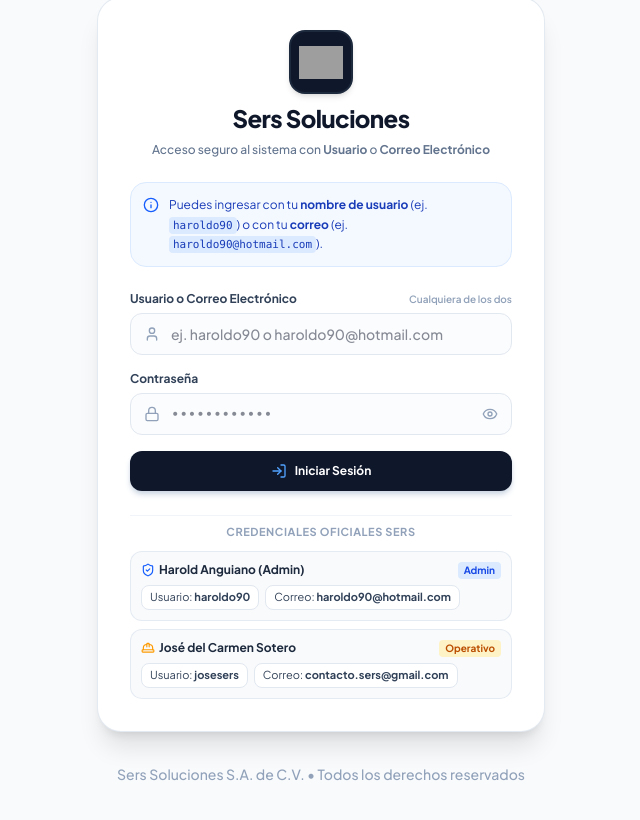
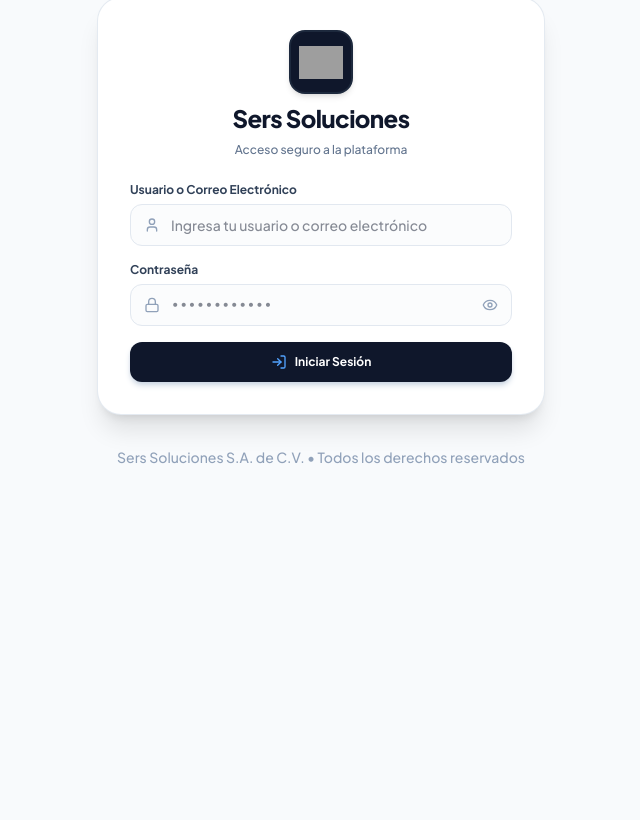
Before and after one commit to haroldove90-spec/Limp-ieza, a React (Vite) app: page / in a window 1280 px wide. Shown: the part 320-1140 px from the top of the page, without its empty margins (319-959 px from the left). After the commit the page ends 851 px from the top, so only its background shows below. Built offline with nearby package versions, Linux system fonts and the light colour scheme; no server answers; the database is empty; grey boxes are pictures that could not be loaded.

Commit message:
refactor: simplify login form UI
Remove redundant development helper methods and unnecessary descriptive badges to clean up the authentication view.

```diff
--- a/src/components/auth/LoginForm.tsx
+++ b/src/components/auth/LoginForm.tsx
@@ -9,14 +9,7 @@ import {
   Eye,
   EyeOff,
   LogIn,
-  ShieldCheck,
-  HardHat,
-  Building2,
-  AlertCircle,
-  CheckCircle2,
-  KeyRound,
-  ArrowRight,
-  Info
+  AlertCircle
 } from 'lucide-react';
 import { COMPANY_BRAND } from '../../constants/branding';
 
@@ -269,12 +262,6 @@ export const LoginForm: React.FC<LoginFormProps> = ({
     }
   };
 
-  const handleQuickFill = (userOrEmail: string, pass: string) => {
-    setIdentifier(userOrEmail);
-    setPassword(pass);
-    setErrorMessage(null);
-  };
-
   return (
     <div className="w-full max-w-md mx-auto bg-white rounded-3xl p-6 sm:p-8 border border-slate-200/90 shadow-xl space-y-6">
       {/* App Header & Official Brand Icon */}
@@ -290,15 +277,7 @@ export const LoginForm: React.FC<LoginFormProps> = ({
           {COMPANY_BRAND.name}
         </h2>
         <p className="text-xs text-slate-500 font-medium">
-          Acceso seguro al sistema con <strong>Usuario</strong> o <strong>Correo Electrónico</strong>
-        </p>
-      </div>
-
-      {/* Dual Access Indicator Badge */}
-      <div className="bg-blue-50/70 border border-blue-100 rounded-2xl p-3 flex items-start gap-2.5 text-xs text-blue-800">
-        <Info className="w-4 h-4 text-blue-600 shrink-0 mt-0.5" />
-        <p className="leading-relaxed">
-          Puedes ingresar con tu <strong>nombre de usuario</strong> (ej. <code className="bg-blue-100 px-1 py-0.5 rounded text-[11px] font-mono">haroldo90</code>) o con tu <strong>correo</strong> (ej. <code className="bg-blue-100 px-1 py-0.5 rounded text-[11px] font-mono">haroldo90@hotmail.com</code>).
+          Acceso seguro a la plataforma
         </p>
       </div>
 
@@ -317,9 +296,6 @@ export const LoginForm: React.FC<LoginFormProps> = ({
             <label className="text-xs font-bold text-slate-700">
               Usuario o Correo Electrónico
             </label>
-            <span className="text-[10px] font-semibold text-slate-400">
-              {identifier.includes('@') ? 'Detectado: Correo' : identifier.trim() ? 'Detectado: Usuario' : 'Cualquiera de los dos'}
-            </span>
           </div>
           <div className="relative">
             <div className="absolute inset-y-0 left-0 pl-3.5 flex items-center pointer-events-none text-slate-400">
@@ -332,7 +308,7 @@ export const LoginForm: React.FC<LoginFormProps> = ({
             <input
               type="text"
               required
-              placeholder="ej. haroldo90 o haroldo90@hotmail.com"
+              placeholder="Ingresa tu usuario o correo electrónico"
               value={identifier}
               onChange={(e) => setIdentifier(e.target.value)}
               className="w-full pl-10 pr-3.5 py-2.5 rounded-xl border border-slate-200 bg-slate-50/50 text-sm focus:bg-white focus:outline-none focus:ring-2 focus:ring-blue-500 focus:border-transparent transition-all font-medium"
@@ -379,77 +355,6 @@ export const LoginForm: React.FC<LoginFormProps> = ({
           <span>{loading ? 'Validando acceso...' : 'Iniciar Sesión'}</span>
         </button>
       </form>
-
-      {/* Acceso Rápido para Pruebas (Usuario o Correo) */}
-      <div className="pt-2 border-t border-slate-100">
-        <p className="text-[11px] font-bold text-slate-400 uppercase tracking-wider text-center mb-2.5">
-          Credenciales Oficiales SERS
-        </p>
-
-        <div className="grid grid-cols-1 gap-2">
-          {/* Harold Anguiano (Admin) */}
-          <div className="p-2.5 rounded-xl bg-slate-50 border border-slate-200/80 text-xs">
-            <div className="flex items-center justify-between mb-1.5">
-              <span className="font-bold text-slate-800 flex items-center gap-1">
-                <ShieldCheck className="w-3.5 h-3.5 text-blue-600" />
-                Harold Anguiano (Admin)
-              </span>
-              <span className="text-[10px] font-bold bg-blue-100 text-blue-700 px-1.5 py-0.5 rounded">
-                Admin
-              </span>
-            </div>
-            <div className="flex flex-wrap gap-1.5 mt-1">
-              <button
-                type="button"
-                onClick={() => handleQuickFill('haroldo90', 'Chevropar#1970')}
-                className="px-2 py-1 rounded-lg bg-white hover:bg-blue-50 border border-slate-200 text-[11px] text-slate-700 hover:text-blue-700 cursor-pointer transition-colors"
-                title="Llenar usando nombre de usuario"
-              >
-                Usuario: <strong>haroldo90</strong>
-              </button>
-              <button
-                type="button"
-                onClick={() => handleQuickFill('haroldo90@hotmail.com', 'Chevropar#1970')}
-                className="px-2 py-1 rounded-lg bg-white hover:bg-blue-50 border border-slate-200 text-[11px] text-slate-700 hover:text-blue-700 cursor-pointer transition-colors"
-                title="Llenar usando correo electrónico"
-              >
-                Correo: <strong>haroldo90@hotmail.com</strong>
-              </button>
-            </div>
-          </div>
-
-          {/* José del Carmen Sotero (Operativo) */}
-          <div className="p-2.5 rounded-xl bg-slate-50 border border-slate-200/80 text-xs">
-            <div className="flex items-center justify-between mb-1.5">
-              <span className="font-bold text-slate-800 flex items-center gap-1">
-                <HardHat className="w-3.5 h-3.5 text-amber-500" />
-                José del Carmen Sotero
-              </span>
-              <span className="text-[10px] font-bold bg-amber-100 text-amber-700 px-1.5 py-0.5 rounded">
-                Operativo
-              </span>
-            </div>
-            <div className="flex flex-wrap gap-1.5 mt-1">
-              <button
-                type="button"
-                onClick={() => handleQuickFill('josesers', 'Sers#Segura2025!')}
-                className="px-2 py-1 rounded-lg bg-white hover:bg-amber-50 border border-slate-200 text-[11px] text-slate-700 hover:text-amber-800 cursor-pointer transition-colors"
-                title="Llenar usando nombre de usuario"
-              >
-                Usuario: <strong>josesers</strong>
-              </button>
-              <button
-                type="button"
-                onClick={() => handleQuickFill('contacto.sers@gmail.com', 'Sers#Segura2025!')}
-                className="px-2 py-1 rounded-lg bg-white hover:bg-amber-50 border border-slate-200 text-[11px] text-slate-700 hover:text-amber-800 cursor-pointer transition-colors"
-                title="Llenar usando correo electrónico"
-              >
-                Correo: <strong>contacto.sers@gmail.com</strong>
-              </button>
-            </div>
-          </div>
-        </div>
-      </div>
     </div>
   );
 };
```
